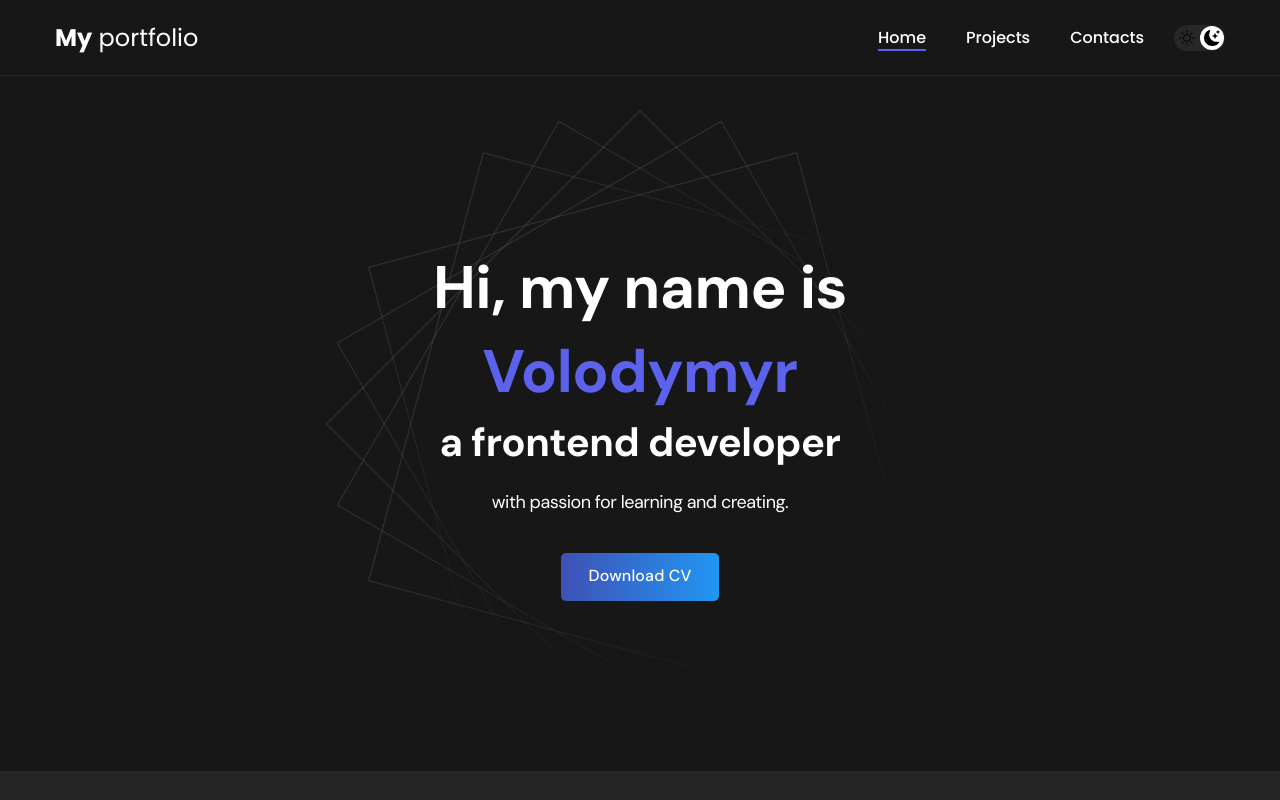
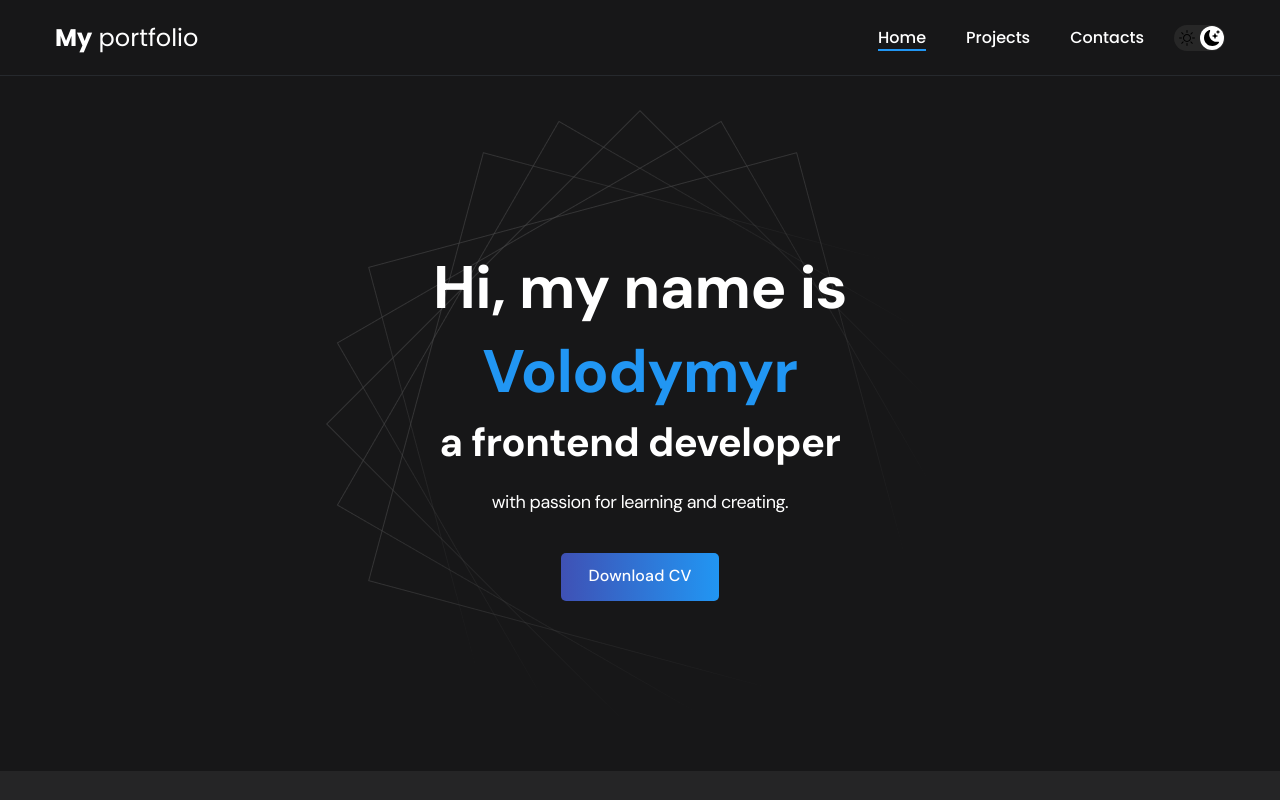
Before and after one commit to vk-workshop/portfolio, a React (Create React App) app: page / in a window 1280 px wide. Shown: the top 800 px of the page. Built offline with nearby package versions, Linux system fonts and the light colour scheme.

Commit message:
new color
add new color

```diff
--- a/src/components/header/Header.css
+++ b/src/components/header/Header.css
@@ -49,3 +49,15 @@
 .header__text p + p {
 	margin-top: 0.5em;
 }
+
+.slide__left {
+	animation: slideInleft 1s ease-in;
+}
+@keyframes  slideInleft {
+	from {
+		transform: translateX(-300px);
+	}
+	to {
+		transform: translateX(0);
+	}
+}
--- a/src/components/header/Header.js
+++ b/src/components/header/Header.js
@@ -1,23 +1,27 @@
 import "./Header.css";
 
 const Header = () => {
-    const cvURL = process.env.PUBLIC_URL + '/Volodymyr_Kolisnichenko_CV.pdf';
+  const cvURL = process.env.PUBLIC_URL + "/Volodymyr_Kolisnichenko_CV.pdf";
   return (
     <>
       <header className="header">
         <div className="header__wrapper">
           <h1 className="header__title">
-                <strong>Hi, my name is <em>Volodymyr</em></strong><br/>
-                a frontend <span className="slide_left">developer</span>
+            <strong>
+              Hi, my name is <em>Volodymyr</em>
+            </strong>
+            <br />a <span className="slide__left">frontend developer</span>
           </h1>
           <div className="header__text">
             <p>with passion for learning and creating.</p>
           </div>
-            <a href={cvURL} download="" className="btn">Download CV</a>
+          <a href={cvURL} download="" className="btn">
+            Download CV
+          </a>
         </div>
       </header>
     </>
   );
-}
+};
 
 export default Header;
--- a/src/styles/main.css
+++ b/src/styles/main.css
@@ -7,7 +7,8 @@
 	--black: #171718;
 	--black-border: #26292d;
 	--white: #fff;
-	--purple: #5c62ec;
+	/* --purple: #5c62ec; */
+	--blue: #2196f3;
 
 	/* Nav */
 	--nav-bg: var(--black);
@@ -25,7 +26,8 @@
 	/* Light mode */
 	--page-bg: var(--white);
 	--text-color: var(--black);
-	--accent: var(--purple);
+	--accent: var(--blue);
+	/* --accent: var(--purple); */
 	--title-1: var(--accent);
 
 	--project-card-bg: var(--white);
```
Lines whose indentation alone changed are shown as unchanged.
